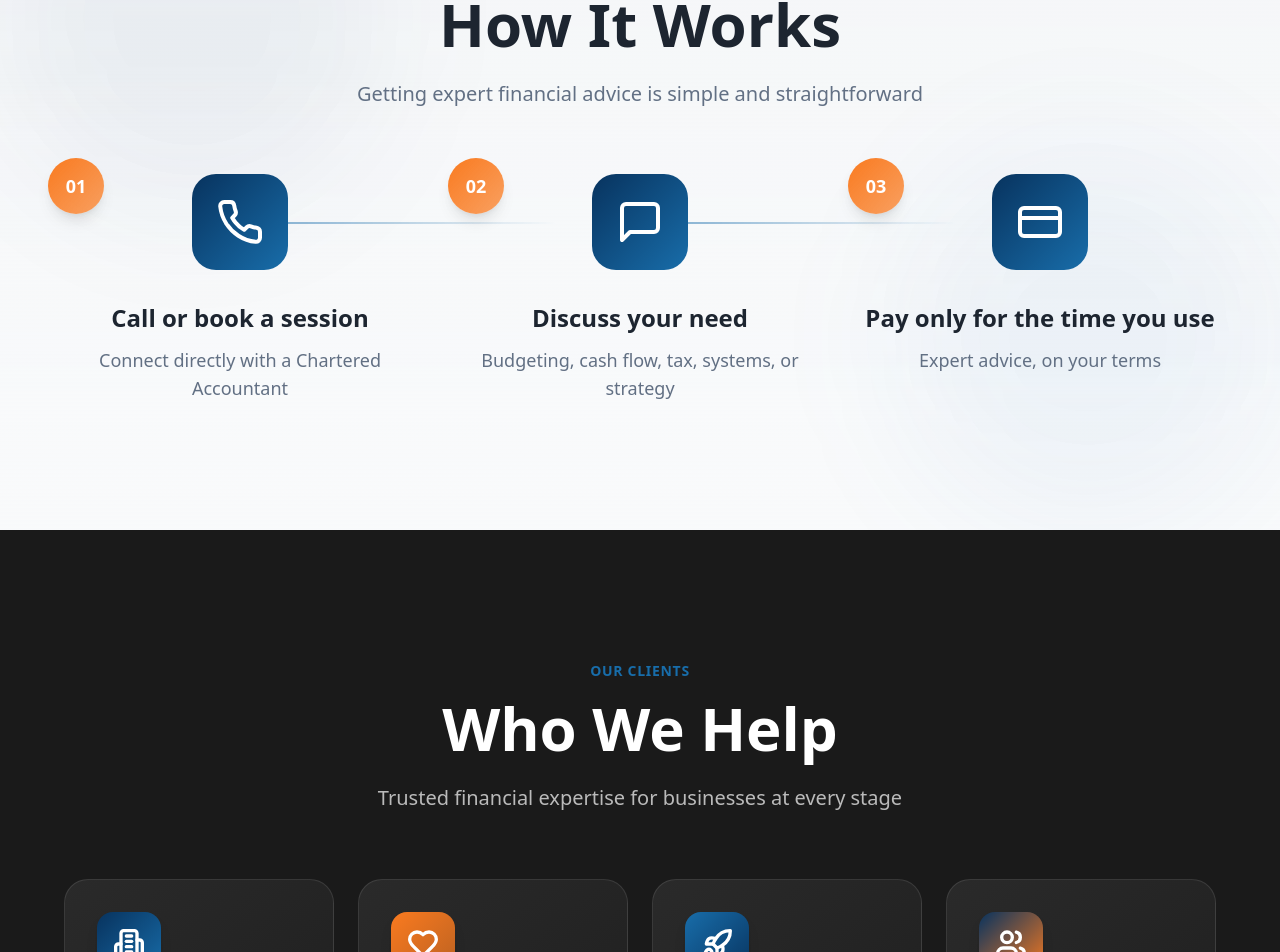
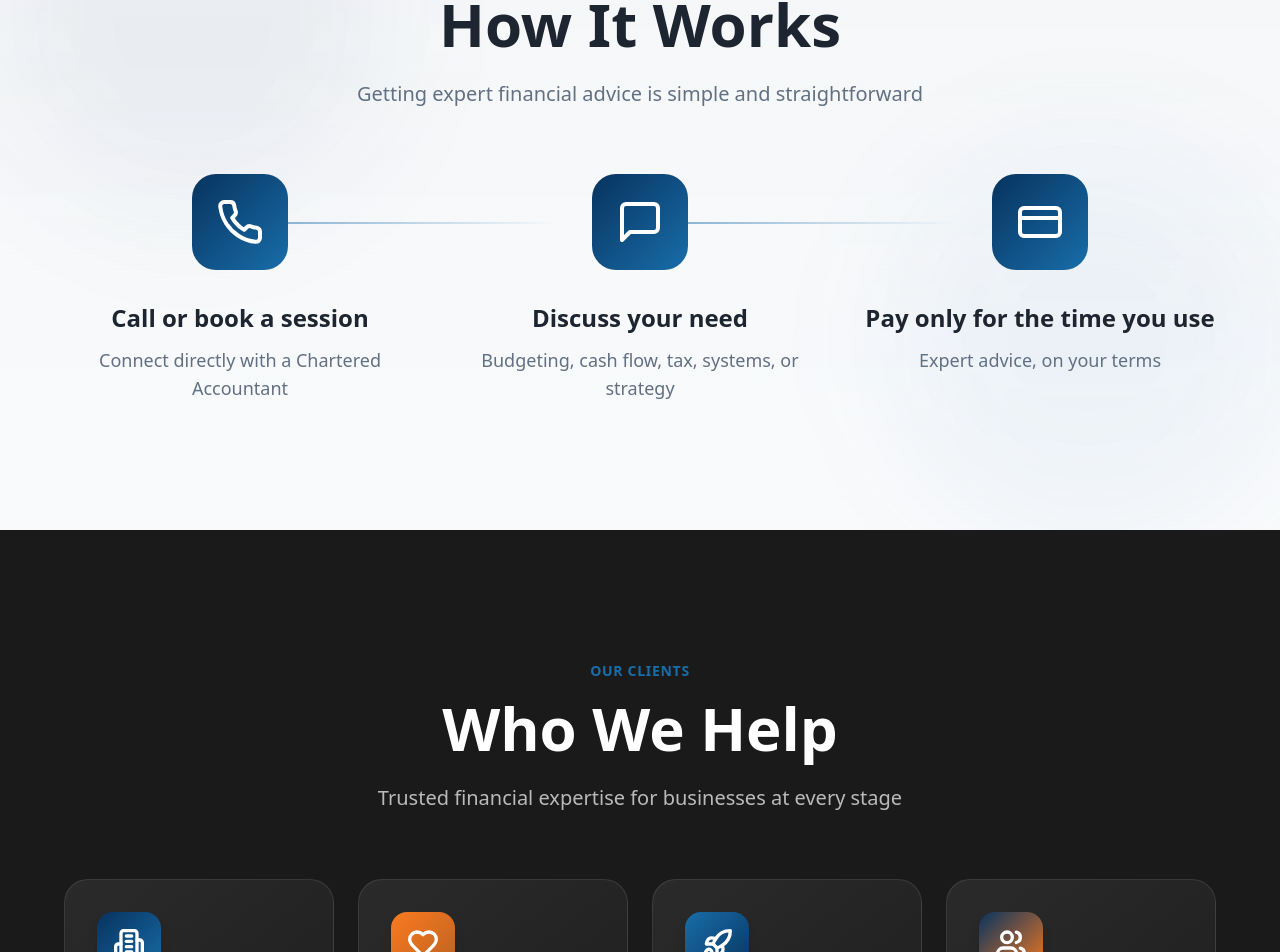
Before and after one commit to Burger-vR/phone-a-ca, a React (Vite) app: page / in a window 1280 px wide. Shown: the part 2317-3269 px from the top of the page. Built offline with nearby package versions, Linux system fonts and the light colour scheme; the HTML template or start-up script is replaced by a standard one.

Commit message:
Remove numbering from How It Works

```diff
--- a/src/components/HowItWorks.tsx
+++ b/src/components/HowItWorks.tsx
@@ -50,11 +50,6 @@ const HowItWorks = () => {
               )}
 
               <div className="relative mb-8">
-                {/* Number badge */}
-                <div className="absolute -top-4 -left-4 w-14 h-14 rounded-full bg-gradient-to-br from-accent to-accent/70 flex items-center justify-center text-white font-bold text-lg shadow-lg z-10">
-                  {step.number}
-                </div>
-
                 {/* Icon container */}
                 <div className="relative mx-auto w-24 h-24 rounded-3xl bg-gradient-to-br from-primary to-secondary flex items-center justify-center shadow-[var(--shadow-elegant)] group-hover:shadow-[var(--shadow-hover)] group-hover:scale-110 transition-all duration-300">
                   <step.icon className="h-12 w-12 text-white" strokeWidth={2} />
```
